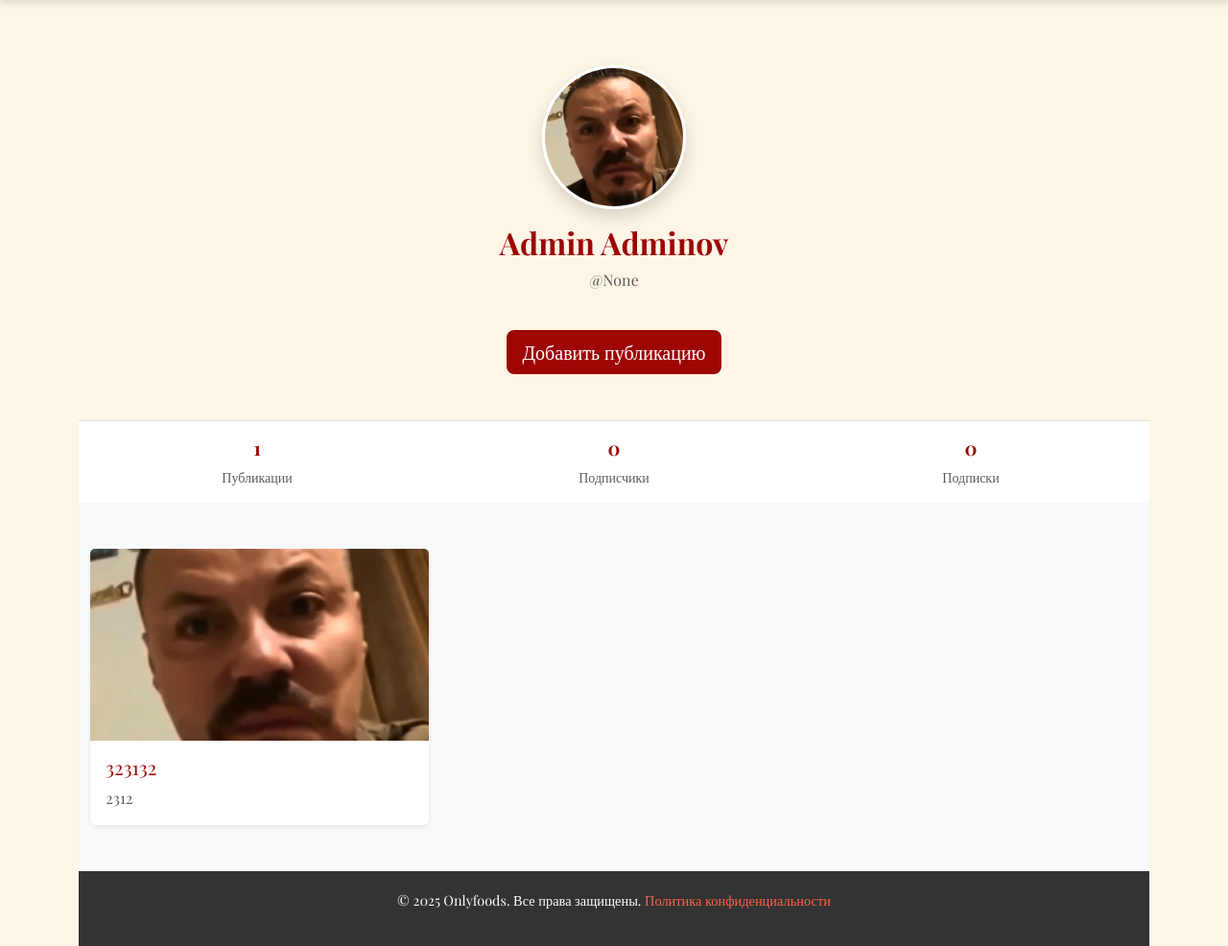
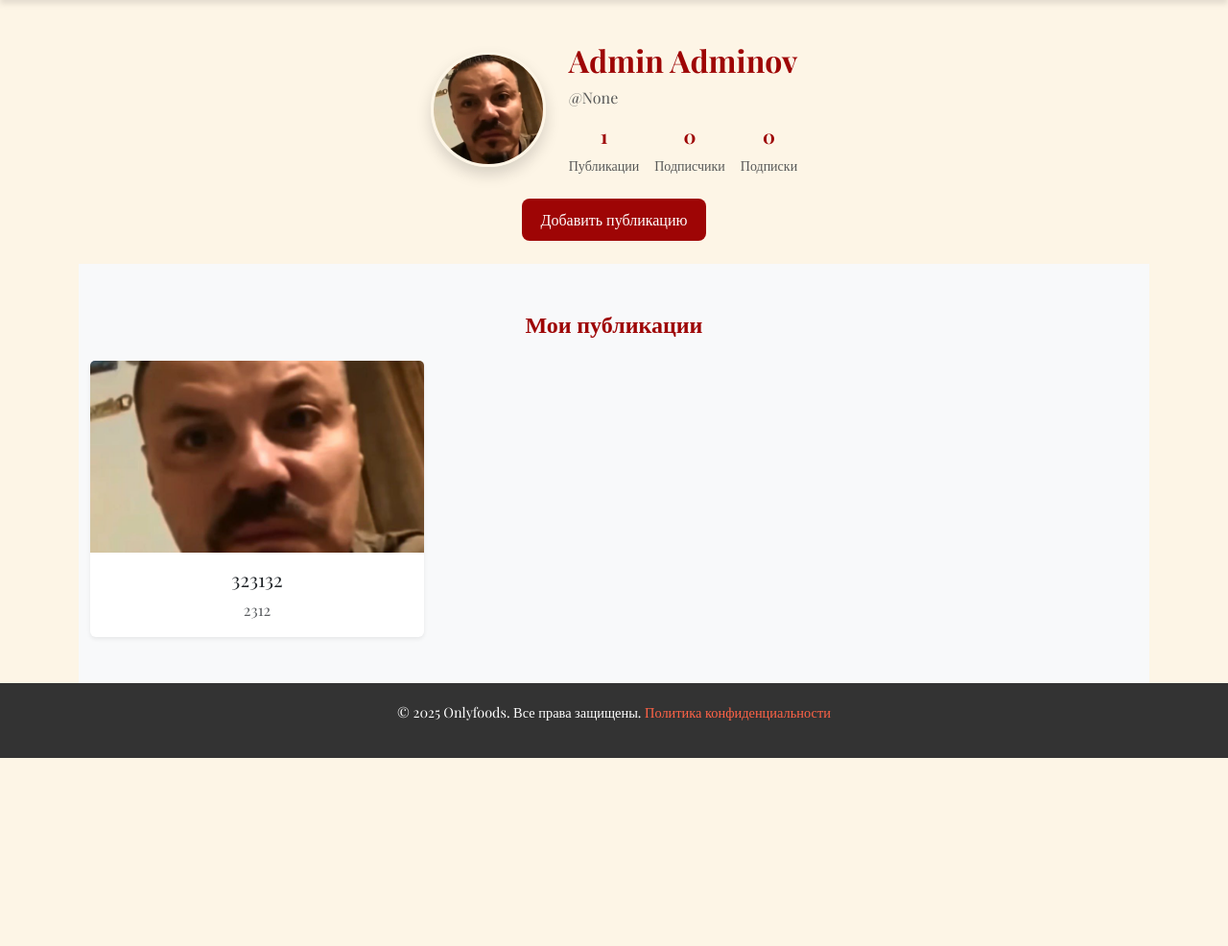
Before and after one commit to serejawell/onlyfoods_project, a Django app: page /users/my_profile/ in a window 1280 px wide. Shown: the part 76-1062 px from the top of the page at 96% size. After the commit the page ends 866 px from the top, so only its background shows below. Run offline with Django 5.2, Linux system fonts and the light colour scheme; a user stored in the database is signed in; data comes from the database, SQL or seed files in the repository.

Commit message:
Fix some bugs and add some funcs

```diff
--- a/users/templates/users/profile.html
+++ b/users/templates/users/profile.html
@@ -4,44 +4,42 @@
 {% block content %}
 <div class="container-fluid p-0" style="background-color: #f8f9fa;">
     <!-- Шапка профиля -->
-    <section class="profile-header py-5 text-center position-relative" style="background: #fdf5e6;">
+    <section class="profile-header py-4 text-center" style="background: linear-gradient(135deg, #fdf5e6, #fdf5e6);">
         <div class="container d-flex flex-column align-items-center">
+            <div class="d-flex align-items-center">
                 <!-- Аватар -->
-            <div class="position-relative">
+                <div class="position-relative me-4">
                     <img src="{{ user.avatar | media_filter }}" alt="Аватар пользователя"
                          class="rounded-circle shadow"
-                     style="width: 150px; height: 150px; object-fit: cover; border: 3px solid #ffffff;">
+                         style="width: 120px; height: 120px; object-fit: cover; border: 3px solid #fdf5e6;">
                 </div>
-            <!-- Имя и username -->
-            <h2 class="fw-bold mt-3" style="color: #9e0505;">{{ user.first_name }} {{ user.last_name }}</h2>
+                <!-- Имя, username и статистика -->
+                <div class="text-start">
+                    <h2 class="fw-bold" style="color: #9e0505;">{{ user.first_name }} {{ user.last_name }}</h2>
                     <p class="text-muted">@{{ user.username }}</p>
                     {% if user.is_verified %}
-                <span class="badge bg-primary text-white">Проверенный пользователь</span>
+                        <span class="badge bg-success text-white">Проверенный пользователь</span>
                     {% endif %}
-            <!-- Кнопка добавить публикацию -->
-            <div class="mt-4">
-                <a href="{% url 'posts:create' %}" class="btn btn-primary btn-lg"
-                   style="background-color: #9e0505; border: none;">Добавить публикацию</a>
-            </div>
-        </div>
-    </section>
-
-    <!-- Статистика профиля -->
-    <section class="profile-stats py-3 border-top" style="background-color: #ffffff;">
-        <div class="container text-center">
-            <div class="row">
-                <div class="col-4">
+                    <div class="d-flex mt-3">
+                        <div class="me-3 text-center">
                             <h5 class="fw-bold" style="color: #9e0505;">{{ user.posts_count }}</h5>
                             <p class="text-muted small mb-0">Публикации</p>
                         </div>
-                <div class="col-4">
+                        <div class="me-3 text-center">
                             <h5 class="fw-bold" style="color: #9e0505;">{{ user.followers_count }}</h5>
                             <p class="text-muted small mb-0">Подписчики</p>
                         </div>
-                <div class="col-4">
+                        <div class="text-center">
                             <h5 class="fw-bold" style="color: #9e0505;">{{ user.following_count }}</h5>
                             <p class="text-muted small mb-0">Подписки</p>
                         </div>
+                    </div>
+                </div>
+            </div>
+            <!-- Кнопка добавить публикацию -->
+            <div class="mt-4">
+                <a href="{% url 'posts:create' %}" class="btn btn-danger btn-lg"
+                   style="padding: 10px 20px; font-size: 1rem;">Добавить публикацию</a>
             </div>
         </div>
     </section>
@@ -49,20 +47,21 @@
     <!-- Контент профиля -->
     <div class="container py-5">
         {% if posts %}
-        <div class="row g-3">
+            <h4 class="text-center fw-bold mb-4" style="color: #9e0505;">Мои публикации</h4>
+            <div class="row g-4">
                 {% for post in posts %}
                     <div class="col-md-4">
                         <div class="card border-0 shadow-sm">
                             <div class="position-relative">
                                 <img src="{{ post.image.url }}" alt="{{ post.title }}" class="card-img-top"
-                                 style="height: 200px; object-fit: cover;">
+                                     style="height: 200px; object-fit: cover; transition: transform 0.3s;">
                                 <div class="overlay position-absolute w-100 h-100 top-0 start-0 d-flex align-items-center justify-content-center"
-                                 style="background: rgba(0, 0, 0, 0.3); color: white; opacity: 0; transition: opacity 0.3s;">
-                                <a href="{{ post.get_absolute_url }}" class="btn btn-light btn-sm">Смотреть рецепт</a>
+                                     style="background: rgba(0, 0, 0, 0.4); color: #dbe3ff; opacity: 0; transition: opacity 0.3s;">
+                                    <a href="{{ post.get_absolute_url }}" class="btn btn-light btn-sm">Подробнее</a>
                                 </div>
                             </div>
-                        <div class="card-body">
-                            <h5 class="card-title" style="color: #9e0505;">{{ post.title }}</h5>
+                            <div class="card-body text-center">
+                                <h5 class="card-title text-dark">{{ post.title }}</h5>
                                 <p class="card-text text-muted">{{ post.content|truncatechars:80 }}</p>
                             </div>
                         </div>
@@ -73,10 +72,26 @@
             <p class="text-center text-muted">У вас пока нет публикаций.</p>
         {% endif %}
     </div>
+</div>
 
 <style>
+    /* Эффекты для карточек */
+    .card:hover img {
+        transform: scale(1.05);
+    }
+
     .card:hover .overlay {
         opacity: 1;
+    }
+
+    /* Обновленный стиль кнопки */
+    .btn-danger {
+        background-color: #9e0505;
+        border: none;
+    }
+
+    .btn-danger:hover {
+        background-color: #ea0000;
     }
 </style>
 
```
Also changed, not shown: posts/templates/posts/hello.html (+45 -9 lines). Lines whose indentation alone changed are shown as unchanged.
